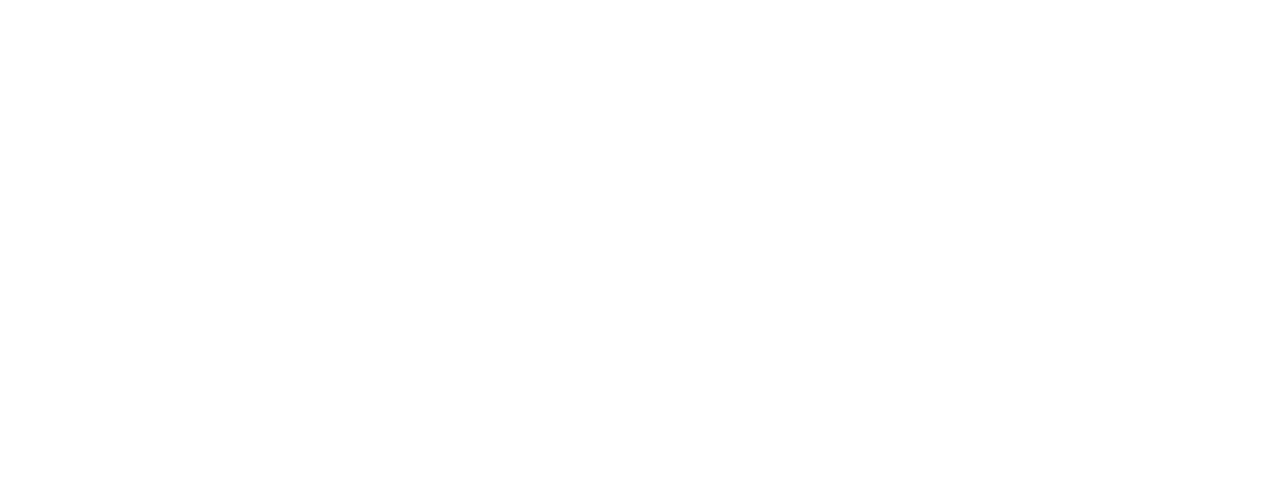
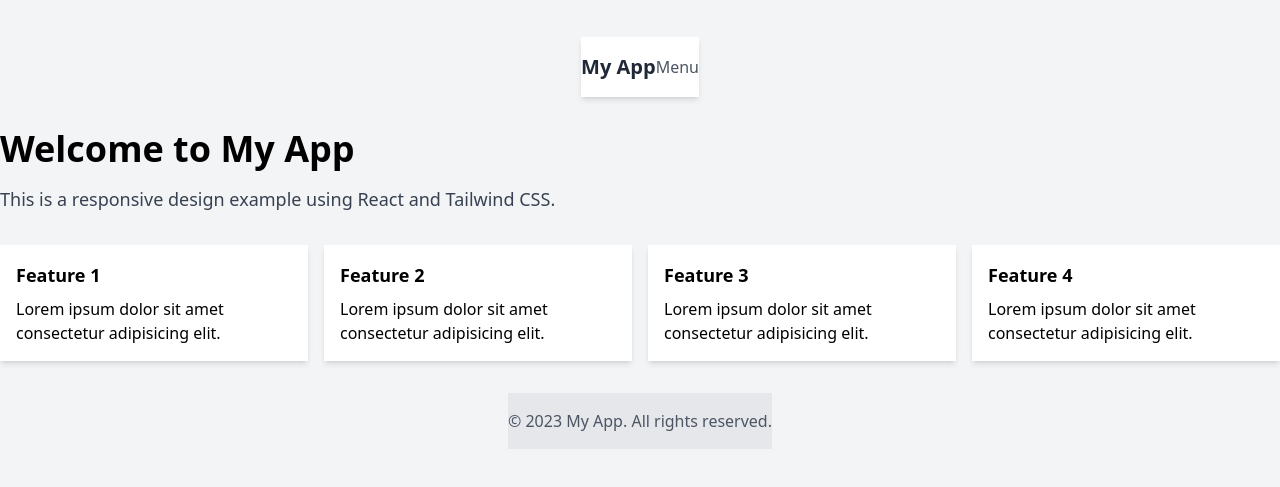
Before and after one commit to Suhwan-Front/echo_life, a React app: page /forTest in a window 1280 px wide. Before the commit this address had no page. Shown: the part 157-644 px from the top of the page. Built offline with nearby package versions, Linux system fonts and the light colour scheme.

Commit message:
🚑 button error

```diff
--- a/src/App.tsx
+++ b/src/App.tsx
@@ -1,12 +1,14 @@
 import React from 'react';
 import {BrowserRouter, Routes, Route} from 'react-router-dom';
 import Main from './pages/Main';
+import ForTest from './components/ForTest';
 
 const App: React.FC = () => {
   return (
     <BrowserRouter>
       <Routes>
         <Route path="/" element={<Main />} />
+        <Route path="/forTest" element={<ForTest />} />
       </Routes>
     </BrowserRouter>
   );
--- /dev/null
+++ b/src/components/ForTest.tsx
@@ -0,0 +1,45 @@
+import React from 'react';
+
+const ForTest: React.FC = () => {
+  return (
+    <div className="flex flex-col items-center justify-center min-h-screen bg-gray-100">
+      <header className="py-4 bg-white shadow-md">
+        <nav className="container flex justify-between items-center mx-auto">
+          <div className="text-xl font-bold text-gray-800">My App</div>
+          <button className="text-gray-600 hover:text-gray-800">Menu</button>
+        </nav>
+      </header>
+
+      <main className="container mx-auto my-8">
+        <h1 className="text-4xl font-bold mb-4">Welcome to My App</h1>
+        <p className="text-lg text-gray-700">
+          This is a responsive design example using React and Tailwind CSS.
+        </p>
+        <div className="grid grid-cols-1 sm:grid-cols-2 md:grid-cols-3 lg:grid-cols-4 gap-4 mt-8">
+          <div className="bg-white p-4 shadow-md">
+            <h2 className="text-lg font-bold mb-2">Feature 1</h2>
+            <p>Lorem ipsum dolor sit amet consectetur adipisicing elit.</p>
+          </div>
+          <div className="bg-white p-4 shadow-md">
+            <h2 className="text-lg font-bold mb-2">Feature 2</h2>
+            <p>Lorem ipsum dolor sit amet consectetur adipisicing elit.</p>
+          </div>
+          <div className="bg-white p-4 shadow-md">
+            <h2 className="text-lg font-bold mb-2">Feature 3</h2>
+            <p>Lorem ipsum dolor sit amet consectetur adipisicing elit.</p>
+          </div>
+          <div className="bg-white p-4 shadow-md">
+            <h2 className="text-lg font-bold mb-2">Feature 4</h2>
+            <p>Lorem ipsum dolor sit amet consectetur adipisicing elit.</p>
+          </div>
+        </div>
+      </main>
+
+      <footer className="py-4 bg-gray-200 text-center">
+        <p className="text-gray-600">© 2023 My App. All rights reserved.</p>
+      </footer>
+    </div>
+  );
+};
+
+export default ForTest;
--- a/src/components/MainSubSection.tsx
+++ b/src/components/MainSubSection.tsx
@@ -2,9 +2,12 @@ import React from 'react';
 
 const MainSubSection: React.FC = () => {
   return (
-    <div className="bg-main-blue rounded w-40 h-40">
-      <div className="flex h-full justify-center items-center text-main-white">
-        123
+    <div className="h-screen w-screen">
+      <div className="flex justify-center">주요 기능</div>
+      <div className="flex justify-center">
+        <div className="flex justify-center bg-main-blue rounded w-40 h-40">
+          <div className="flex h-full items-center text-main-white">123</div>
+        </div>
       </div>
     </div>
   );
--- a/src/components/MainTitle.tsx
+++ b/src/components/MainTitle.tsx
@@ -27,17 +27,23 @@ const MainTitle: React.FC<MainTitleProps> = ({
   contentsHandleMouseLeave,
 }) => {
   return (
-    <div className="flex flex-row w-full">
+    <div className="flex lg:flex-row sm:flex-col w-full">
       <div
-        className={`w-1/2 bg-main-blue ${
+        className={`lg:w-1/2 bg-main-blue ${
           isHovered ? 'animate-bounce-horizontal' : ''
         }`}
       >
         <div className="flex justify-center items-center min-h-screen">
           <div>
-            <div className="text-white text-8xl font-thin">꿈에</div>
-            <div className="text-main-green text-8xl font-thin">GREEN</div>
-            <div className="text-white text-8xl font-thin">삶</div>
+            <div className="text-white text-8xl font-thin">프로젝트</div>
+            <div className="flex justify-center text-main-green text-8xl font-thin">
+              만들기
+            </div>
+            <div className="flex justify-center pt-10">
+              <button className="px-7 py-3 bg-main-white text-main-blue font-black">
+                프로젝트 만들기
+              </button>
+            </div>
           </div>
         </div>
       </div>
@@ -71,8 +77,8 @@ const MainTitle: React.FC<MainTitleProps> = ({
         </div>
         <div className="absolute top-1/2 translate-y-half-turn left-1/2 translate-x-half-turn">
           <div className="flex flex-col items-center">
-            <div className="text-main-blue text-6xl">당신의 삶을</div>
-            <div className="text-main-blue text-6xl">의미있게</div>
+            <div className="text-main-blue text-6xl font-black">펀딩</div>
+            <div className="text-main-blue text-6xl">참여하기</div>
             <button
               className="mt-10 px-5 py-2 bg-main-blue text-main-white font-black hover:animate-pulse"
               onMouseEnter={handleMouseEnter}
--- a/tailwind.config.js
+++ b/tailwind.config.js
@@ -9,6 +9,11 @@ module.exports = {
   darkMode: false, // or 'media' or 'class'
   theme: {
     extend: {
+      screens: {
+        sm: '640px',
+        md: '768px',
+        lg: '1024px',
+      },
       colors: {
         'main-blue': '#111931',
         'main-green': '#DDEF3F',
```
